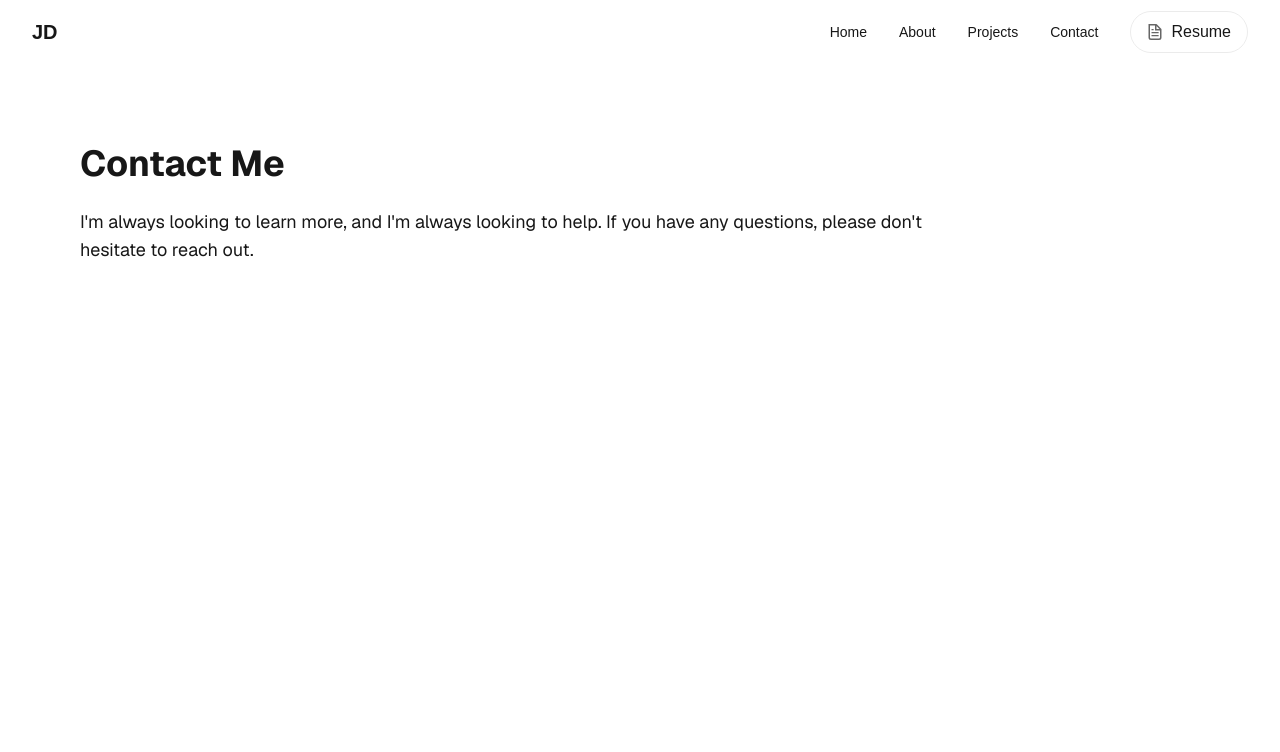
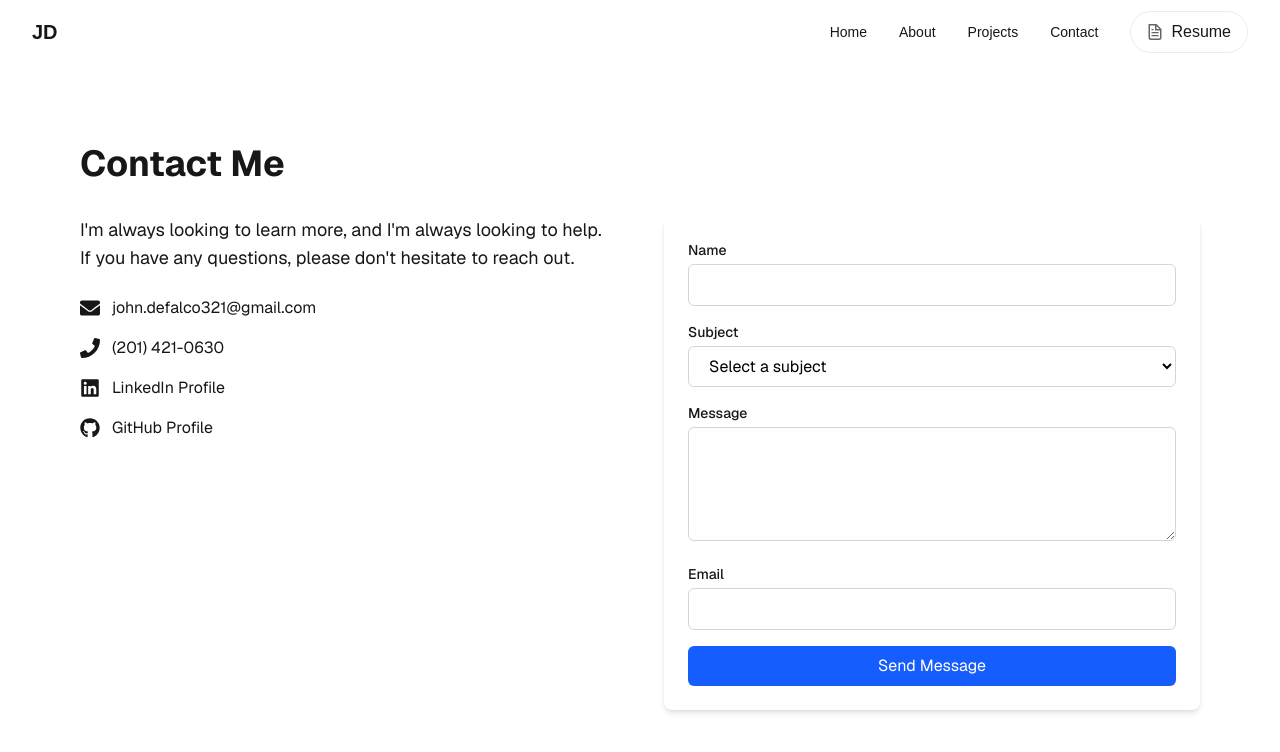
Before and after one commit to jdefalco715/johns-portfolio, a Next.js app: page /contact in a window 1280 px wide. Shown: the top 752 px of the page. Built offline with nearby package versions, Linux system fonts and the light colour scheme.

Commit message:
JP-3: Filled out contact page with info and form

```diff
--- a/src/app/contact/page.tsx
+++ b/src/app/contact/page.tsx
@@ -1,11 +1,92 @@
 'use client'
 
 import { motion } from "framer-motion";
+import { FaEnvelope, FaPhone, FaLinkedin, FaGithub } from 'react-icons/fa';
+import { useState } from 'react';
 
 export default function Contact() {
+    const [errors, setErrors] = useState({
+        name: '',
+        subject: '',
+        message: '',
+        email: ''
+    });
+    const [successMessage, setSuccessMessage] = useState('');
+    const [isSubmitting, setIsSubmitting] = useState(false);
+
+    const handleSubmit = async (e: React.FormEvent<HTMLFormElement>) => {
+        e.preventDefault();
+        const formData = new FormData(e.currentTarget);
+        const newErrors = {
+            name: '',
+            subject: '',
+            message: '',
+            email: ''
+        };
+
+        // Validate each field
+        if (!formData.get('name')) {
+            newErrors.name = 'Name is required';
+        }
+        if (!formData.get('subject')) {
+            newErrors.subject = 'Subject is required';
+        }
+        if (!formData.get('message')) {
+            newErrors.message = 'Message is required';
+        }
+        if (!formData.get('email')) {
+            newErrors.email = 'Email is required';
+        } else if (!/^[^\s@]+@[^\s@]+\.[^\s@]+$/.test(formData.get('email') as string)) {
+            newErrors.email = 'Please enter a valid email';
+        }
+
+        setErrors(newErrors);
+
+        // If no errors, proceed with form submission
+        if (!Object.values(newErrors).some(error => error)) {
+            setIsSubmitting(true);
+            try {
+                const emailData = {
+                    to: 'john.defalco321@gmail.com',
+                    from: '', // TODO: Add your email service sender address here
+                    subject: formData.get('subject'),
+                    text: `Name: ${formData.get('name')}\n\nMessage: ${formData.get('message')}\n\nEmail: ${formData.get('email')}`,
+                };
+
+                // TODO: Replace with your email service API call
+                // Example using fetch:
+                // const response = await fetch('/api/send-email', {
+                //     method: 'POST',
+                //     headers: {
+                //         'Content-Type': 'application/json',
+                //     },
+                //     body: JSON.stringify(emailData),
+                // });
+
+                // if (!response.ok) {
+                //     throw new Error('Failed to send email');
+                // }
+
+                // Show success message
+                setSuccessMessage('Message sent successfully!');
+
+                // Clear the form
+                e.currentTarget.reset();
+            } catch (error) {
+                setSuccessMessage('Failed to send message. Please try again.');
+            } finally {
+                setIsSubmitting(false);
+                // Clear success message after 5 seconds
+                setTimeout(() => {
+                    setSuccessMessage('');
+                }, 5000);
+            }
+        }
+    };
+
     return (
         <div className="min-h-screen p-8 pb-20 sm:p-20 font-[family-name:var(--font-geist-sans)]">
-            <main className="flex flex-col gap-8 max-w-4xl">
+            <main className="flex flex-col gap-8 max-w-6xl">
                 <motion.section
                     initial={{ opacity: 0, y: 20 }}
                     animate={{ opacity: 1, y: 0 }}
@@ -13,10 +94,113 @@ export default function Contact() {
                     className="space-y-6"
                 >
                     <h1 className="text-4xl font-bold">Contact Me</h1>
+
+                    <div className="grid grid-cols-1 md:grid-cols-2 gap-12 mt-8">
+                        {/* Left Column - Contact Information */}
+                        <div className="space-y-6">
                             <p className="text-lg">
                                 I'm always looking to learn more, and I'm always looking to help.
                                 If you have any questions, please don't hesitate to reach out.
                             </p>
+
+                            <ul className="space-y-4">
+                                <li className="flex items-center gap-3">
+                                    <FaEnvelope className="text-xl" />
+                                    <a href="mailto:john.defalco321@gmail.com" className="hover:text-blue-600 transition-colors">
+                                        john.defalco321@gmail.com
+                                    </a>
+                                </li>
+                                <li className="flex items-center gap-3">
+                                    <FaPhone className="text-xl" />
+                                    <a href="tel:+2014210630" className="hover:text-blue-600 transition-colors">
+                                        (201) 421-0630
+                                    </a>
+                                </li>
+                                <li className="flex items-center gap-3">
+                                    <FaLinkedin className="text-xl" />
+                                    <a href="https://www.linkedin.com/in/john-s-defalco/" target="_blank" rel="noopener noreferrer" className="hover:text-blue-600 transition-colors">
+                                        LinkedIn Profile
+                                    </a>
+                                </li>
+                                <li className="flex items-center gap-3">
+                                    <FaGithub className="text-xl" />
+                                    <a href="https://github.com/jdefalco715" target="_blank" rel="noopener noreferrer" className="hover:text-blue-600 transition-colors">
+                                        GitHub Profile
+                                    </a>
+                                </li>
+                            </ul>
+                        </div>
+
+                        {/* Right Column - Contact Form */}
+                        <div className="p-6 rounded-lg shadow-md">
+                            <form onSubmit={handleSubmit} className="space-y-4">
+                                <div>
+                                    <label htmlFor="name" className="block text-sm font-medium mb-1">Name</label>
+                                    <input
+                                        type="text"
+                                        id="name"
+                                        name="name"
+                                        className="bg-white text-black w-full px-4 py-2 border border-gray-300 rounded-md focus:ring-2 focus:ring-blue-500 focus:border-transparent"
+                                    />
+                                    {errors.name && <p className="text-red-500 text-sm mt-1">{errors.name}</p>}
+                                </div>
+
+                                <div>
+                                    <label htmlFor="subject" className="block text-sm font-medium mb-1">Subject</label>
+                                    <select
+                                        id="subject"
+                                        name="subject"
+                                        className="bg-white text-black w-full px-4 py-2 border border-gray-300 rounded-md focus:ring-2 focus:ring-blue-500 focus:border-transparent"
+                                    >
+                                        <option value="">Select a subject</option>
+                                        <option value="introduction">Introduction</option>
+                                        <option value="knowledge-recommendation">Knowledge Recommendation</option>
+                                        <option value="website-feedback">Website Feedback</option>
+                                    </select>
+                                    {errors.subject && <p className="text-red-500 text-sm mt-1">{errors.subject}</p>}
+                                </div>
+
+                                <div>
+                                    <label htmlFor="message" className="block text-sm font-medium mb-1">Message</label>
+                                    <textarea
+                                        id="message"
+                                        name="message"
+                                        rows={4}
+                                        className="bg-white text-black w-full px-4 py-2 border border-gray-300 rounded-md focus:ring-2 focus:ring-blue-500 focus:border-transparent"
+                                    ></textarea>
+                                    {errors.message && <p className="text-red-500 text-sm mt-1">{errors.message}</p>}
+                                </div>
+
+                                <div>
+                                    <label htmlFor="email" className="block text-sm font-medium mb-1">Email</label>
+                                    <input
+                                        type="email"
+                                        id="email"
+                                        name="email"
+                                        className="bg-white text-black w-full px-4 py-2 border border-gray-300 rounded-md focus:ring-2 focus:ring-blue-500 focus:border-transparent"
+                                    />
+                                    {errors.email && <p className="text-red-500 text-sm mt-1">{errors.email}</p>}
+                                </div>
+
+                                <button
+                                    type="submit"
+                                    disabled={isSubmitting}
+                                    className={`w-full bg-blue-600 text-white py-2 px-4 rounded-md transition-colors ${
+                                        isSubmitting ? 'opacity-50 cursor-not-allowed' : 'hover:bg-blue-700'
+                                    }`}
+                                >
+                                    {isSubmitting ? 'Sending...' : 'Send Message'}
+                                </button>
+                                {successMessage && (
+                                    <p className={`text-sm text-center mt-2 ${
+                                        successMessage.includes('Failed') ? 'text-red-600' : 'text-green-600'
+                                    }`}>
+                                        {successMessage}
+                                    </p>
+                                )}
+                            </form>
+                        </div>
+                    </div>
                 </motion.section>
             </main>
         </div>
```
Lines whose indentation alone changed are shown as unchanged.
